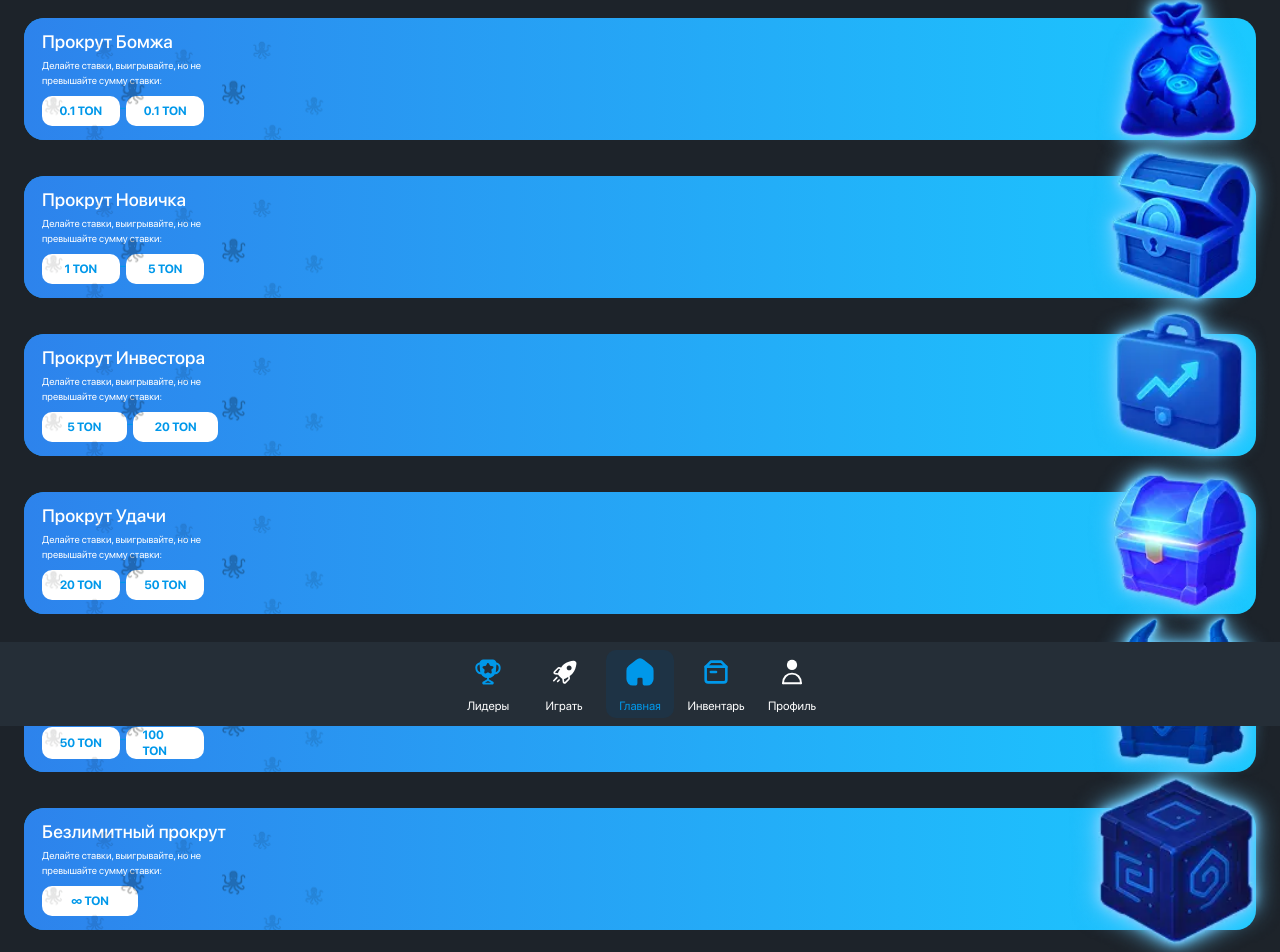
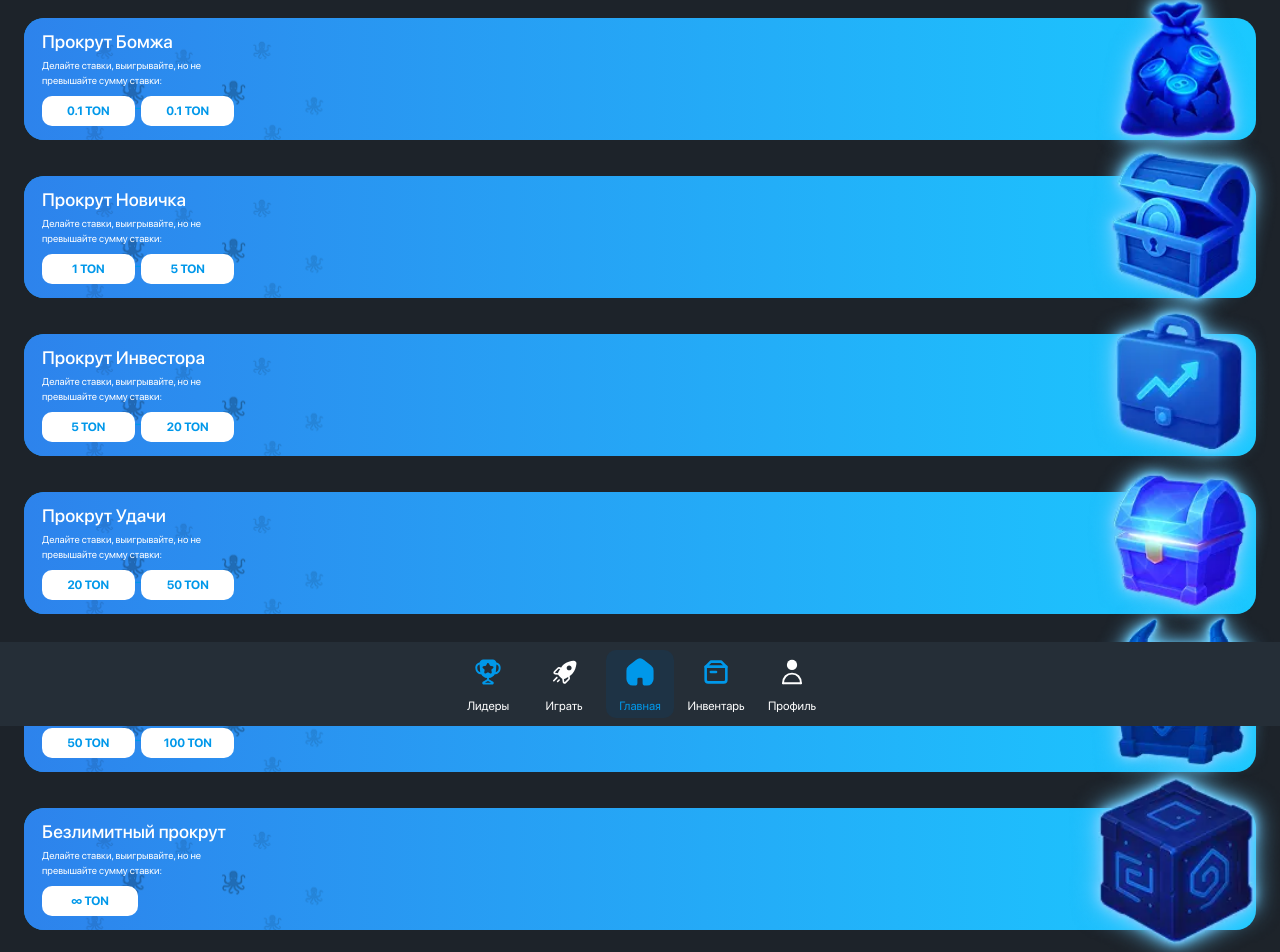
Before and after one commit to Husan-Negmatullaev/gift-fights, a React (Vite) app: page / in a window 1280 px wide. Shown: the part 74-1026 px from the top of the page. Built offline with nearby package versions, Linux system fonts and the light colour scheme.

Commit message:
fix: fix nav

```diff
--- a/src/pages/main/ui/main.tsx
+++ b/src/pages/main/ui/main.tsx
@@ -8,7 +8,7 @@ export const Main = () => {
             src="/assets/images/play/octopus.webp"
             className="pointer-events-none absolute top-0 left-0 h-37.5 w-77"
           />
-          <div className="max-w-40.5 ">
+          <div className="max-w-48 relative">
             <h2 className="text-lg/5 font-medium mb-1.5">Прокрут Бомжа</h2>
             <p className="text-tiny mb-2">
               Делайте ставки, выигрывайте, но не превышайте сумму ставки:
@@ -37,7 +37,7 @@ export const Main = () => {
             src="/assets/images/play/octopus.webp"
             className="pointer-events-none absolute top-0 left-0 h-37.5 w-77"
           />
-          <div className="max-w-40.5 ">
+          <div className="max-w-48 relative">
             <h2 className="text-lg/5 font-medium mb-1.5">Прокрут Новичка</h2>
             <p className="text-tiny mb-2">
               Делайте ставки, выигрывайте, но не превышайте сумму ставки:
@@ -66,7 +66,7 @@ export const Main = () => {
             src="/assets/images/play/octopus.webp"
             className="pointer-events-none absolute top-0 left-0 h-37.5 w-77"
           />
-          <div className="max-w-44">
+          <div className="max-w-48 relative">
             <h2 className="text-lg/5 font-medium mb-1.5">Прокрут Инвестора</h2>
             <p className="text-tiny mb-2">
               Делайте ставки, выигрывайте, но не превышайте сумму ставки:
@@ -95,7 +95,7 @@ export const Main = () => {
             src="/assets/images/play/octopus.webp"
             className="pointer-events-none absolute top-0 left-0 h-37.5 w-77"
           />
-          <div className="max-w-40.5 ">
+          <div className="max-w-48 relative">
             <h2 className="text-lg/5 font-medium mb-1.5">Прокрут Удачи</h2>
             <p className="text-tiny mb-2">
               Делайте ставки, выигрывайте, но не превышайте сумму ставки:
@@ -124,7 +124,7 @@ export const Main = () => {
             src="/assets/images/play/octopus.webp"
             className="pointer-events-none absolute top-0 left-0 h-37.5 w-77"
           />
-          <div className="max-w-40.5 ">
+          <div className="max-w-48 relative">
             <h2 className="text-lg/5 font-medium mb-1.5">Эпический прокрут</h2>
             <p className="text-tiny mb-2">
               Делайте ставки, выигрывайте, но не превышайте сумму ставки:
@@ -153,7 +153,7 @@ export const Main = () => {
             src="/assets/images/play/octopus.webp"
             className="pointer-events-none absolute top-0 left-0 h-37.5 w-77"
           />
-          <div className="max-w-48 ">
+          <div className="max-w-48 relative">
             <h2 className="text-lg/5 font-medium mb-1.5">
               Безлимитный прокрут
             </h2>
```
